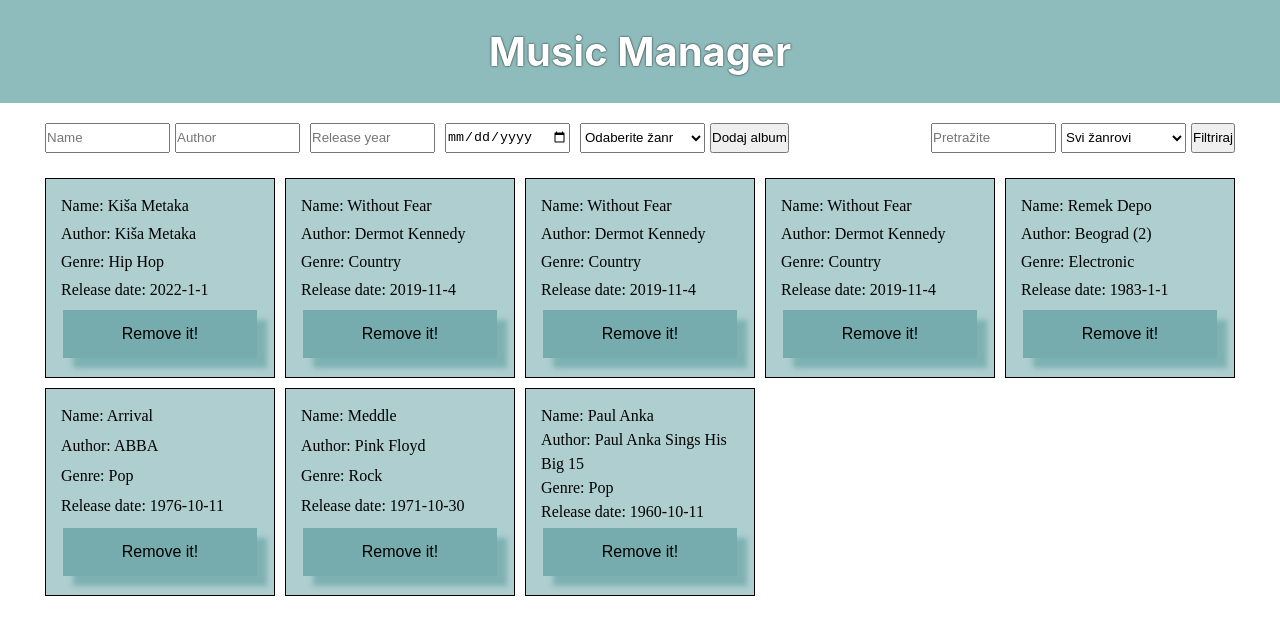
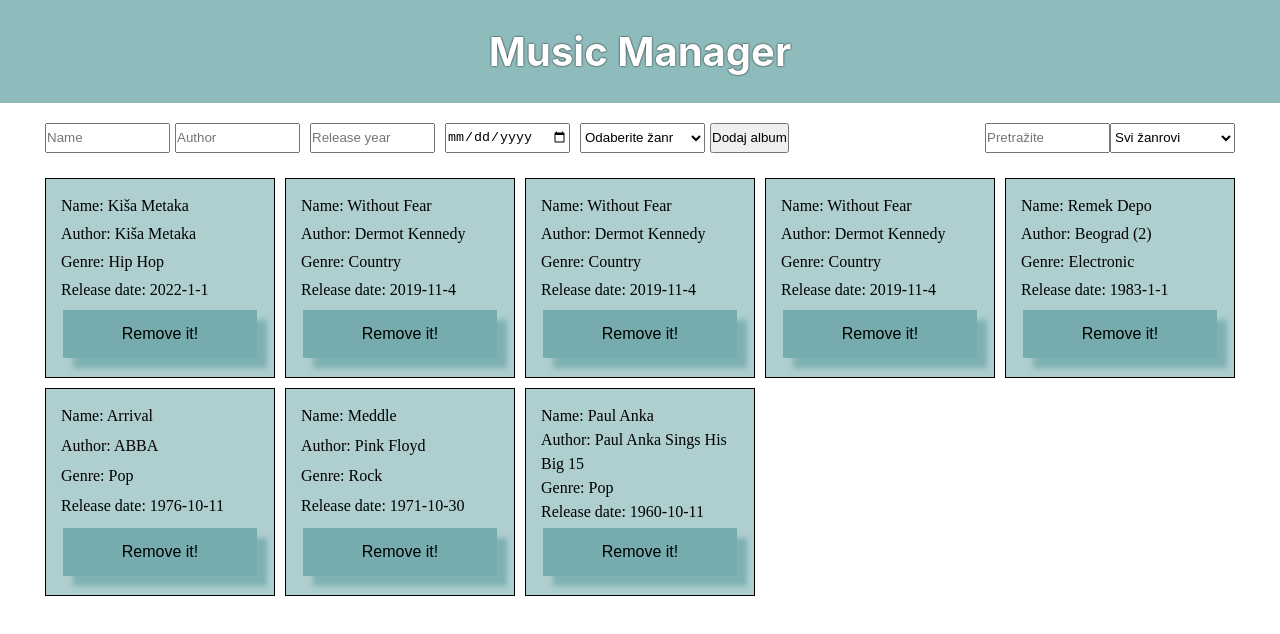
Before and after one commit to JosipaSaravanja/Internship-15-MusicManager, a React (Create React App) app in the folder music-manager/: page / in a window 1280 px wide. Shown: the top 634 px of the page. Built offline with nearby package versions, Linux system fonts and the light colour scheme.

Commit message:
made realtime filter

```diff
--- a/music-manager/src/App.js
+++ b/music-manager/src/App.js
@@ -29,7 +29,7 @@
   };
 
   const removeAlbum = (id) => {
-    setData((prev) => [...prev.filter((album) => album.id !== id)]);
+    setData((prev) => [...prev.filter((album) => album.id !== id)])
     setGlobalData((prev) => [...prev.filter((album) => album.id !== id)]);
   };
 
@@ -78,7 +78,8 @@
     }
 
     if(search){
-      setData(prev=>[...prev.filter(x => x.name.toLowerCase().includes(search.toLowerCase()) || x.author.toLowerCase().includes(search.toLowerCase()))])
+      console.log(search)
+      setData(prev=>[...prev.filter(x => x.name.toLowerCase().includes(search.toLowerCase()))])
     }
 
     console.log(globalData)
--- a/music-manager/src/components/filter.jsx
+++ b/music-manager/src/components/filter.jsx
@@ -1,22 +1,16 @@
 import React from "react";
+import { useEffect } from "react"
 
 export const Filter = (props) => {
   const [genre, setGenre]=React.useState("");
   const [search, setSearch]=React.useState("");
+  useEffect(()=>props.filterAlbums(genre, search), [search, genre])
 
-  const handleClick=()=>{
-    if(!genre && !search){
-      alert("Izaberite valjani filter")
-    }
-
-      props.filterAlbums(genre, search)
-
-  }
   return (
     <div className="filter">
       <input className="unputFilter" onChange={(e)=>{setSearch(e.target.value)}} placeholder="Pretražite"/>
 
-      <select className="selectFilter" onChange={(e)=>{setGenre(e.target.value)}}>
+      <select className="selectFilter" onChange={(e)=>{setGenre(e.target.value)}}>()
         <option value="" selected>
           Svi žanrovi
         </option>
@@ -31,8 +25,6 @@
         <option value="Rap">Rap</option>
         <option value="Country">Country</option>
       </select>
-
-      <button className="buttonFilter" onClick={()=>{handleClick()}}>Filtriraj</button>
-    </div>
+      </div>
   );
 };
```
